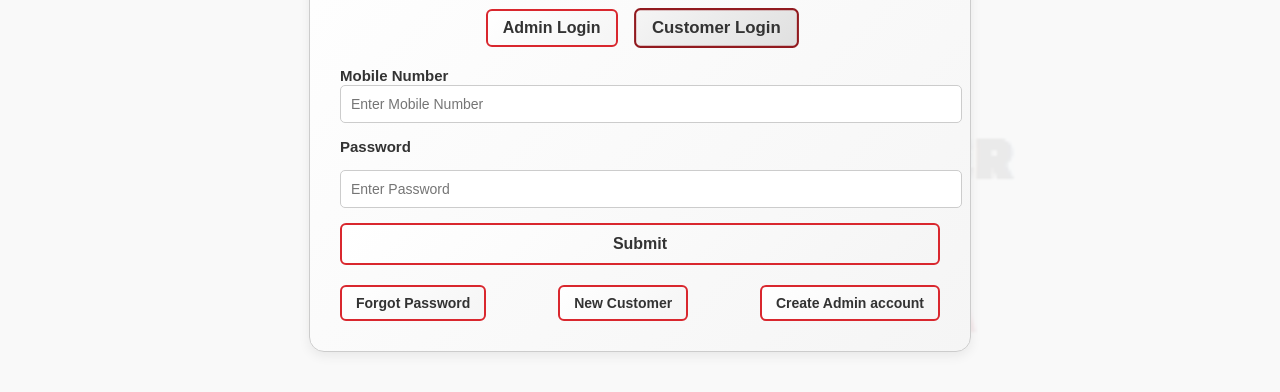
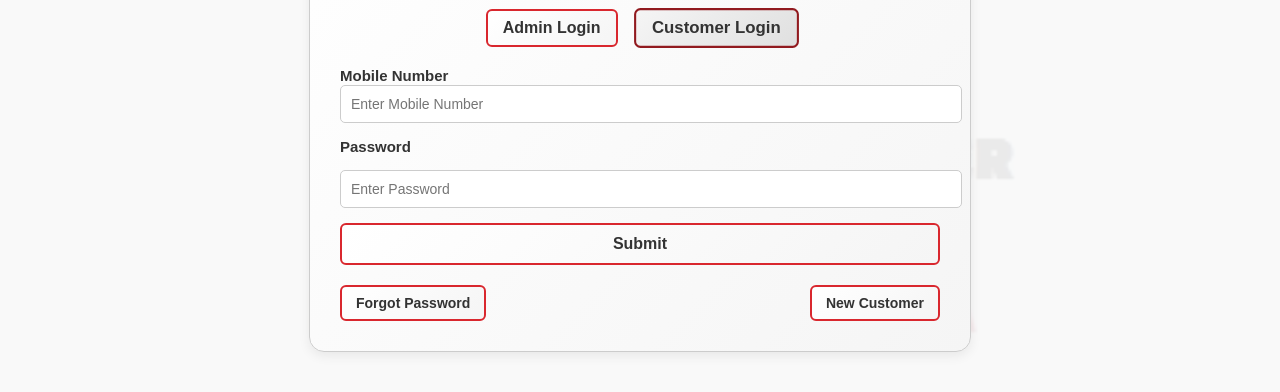
Before and after one commit to Prajwal2004cse/My_First_Website, a website: page login.html in a window 1280 px wide. Shown: the part 318-710 px from the top of the page. Drawn offline with Linux system fonts and the light colour scheme.

Commit message:
updated login.html

```diff
--- a/login.html
+++ b/login.html
@@ -298,8 +298,7 @@
     <div class="options">
       <a href="#" class="option-btn">Forgot Password</a>
       <a href="#" class="option-btn">New Customer</a>
-      <a href="#" class="option-btn">Create Admin account</a>
-    </div>
+      </div>
   </div>
 
   <script>
```
